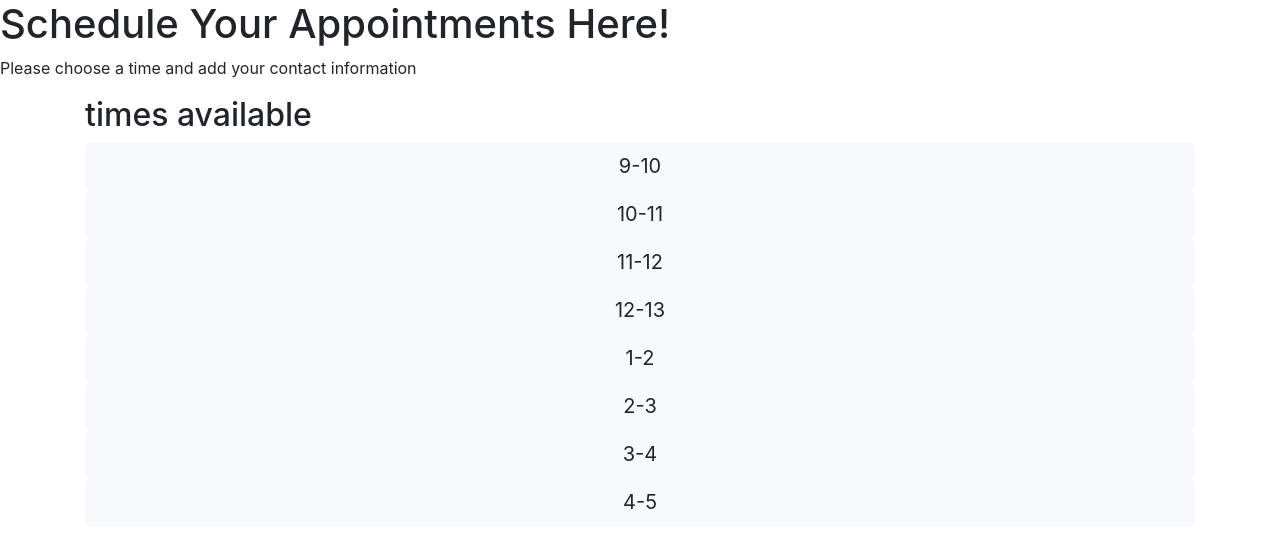
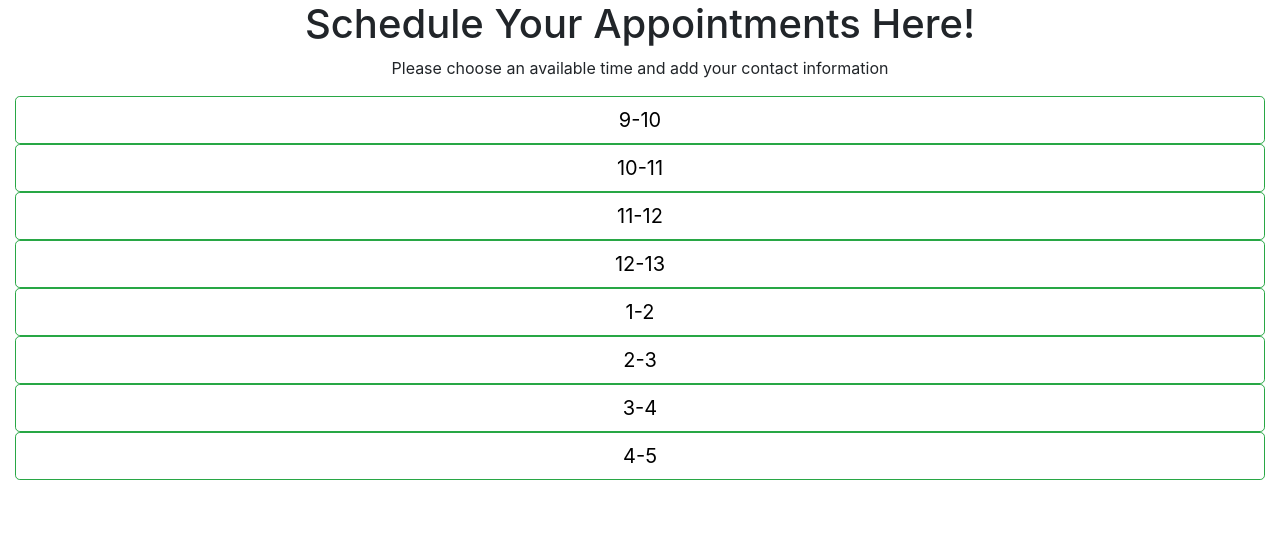
Before and after one commit to julesscheil/Appointment-Scheduling, a React (Create React App) app: page / in a window 1280 px wide. Shown: the top 548 px of the page. Built offline with nearby package versions, Linux system fonts and the light colour scheme.

Commit message:
styled page and added validation of form

```diff
--- a/src/components/Header.js
+++ b/src/components/Header.js
@@ -5,9 +5,11 @@ import React from 'react';
 // This will serve as the JSX inserted in the header
 function Header() {
 return (
-    <div className="Container">
-        <h1>Schedule Your Appointments Here! </h1>
-        <p>Please choose a time and add your contact information</p>
+    <div className="container-fluid">
+        <div className="text-center">
+            <h1>Schedule Your Appointments Here! </h1>
+            <p>Please choose an available time and add your contact information</p>
+        </div>
     </div>
 )
 
--- a/src/components/Timeslots.js
+++ b/src/components/Timeslots.js
@@ -36,10 +36,20 @@ const handleSubmit=e=> {
   for (const value of hours) {
     hourCards.push(
       <div>
-        <Button id="selected" variant="light" size="lg" block onClick={handleShowModal}>
+        <Button id="selected" variant="outline-success" style={{color:"black"}} size="lg" block onClick={handleShowModal}>
           {value}-{value + 1}
         </Button>
-        <Modal
+
+      </div>
+    );
+  }
+
+  return (
+    <div className="container-fluid">
+        {/* return hour data */}
+      {hourCards}
+      {/* modal form starts here */}
+      <Modal
           show={showModal}
           onHide={handleCloseModal}
           backdrop="static"
@@ -67,14 +77,6 @@ const handleSubmit=e=> {
 
           </Modal.Footer>
         </Modal>
-      </div>
-    );
-  }
-
-  return (
-    <div className="container">
-      <h2>times available</h2>
-      {hourCards}
     </div>
   );
 }
```
Also changed, not shown: src/components/Validate.js (added, +14 -0 lines).
